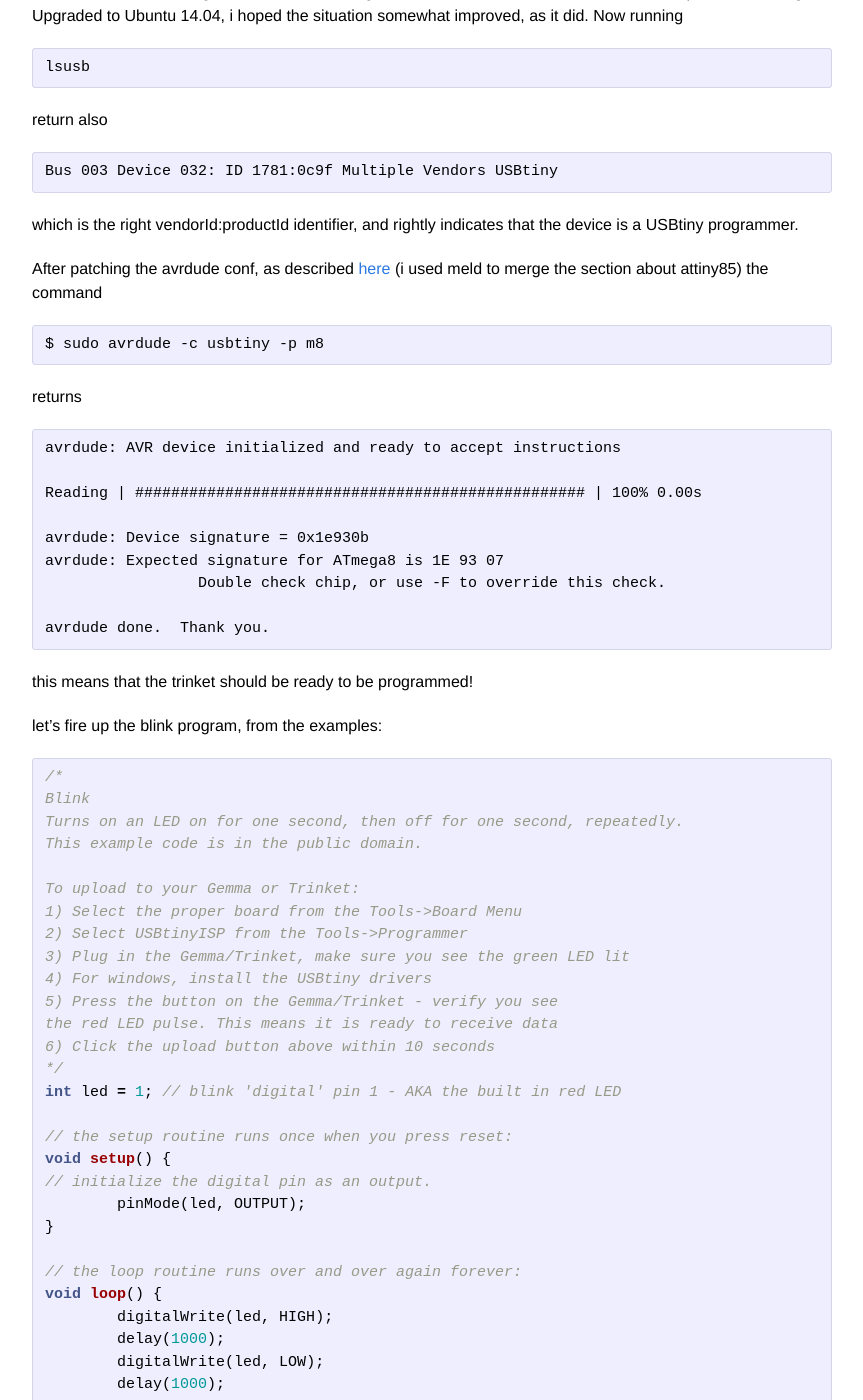
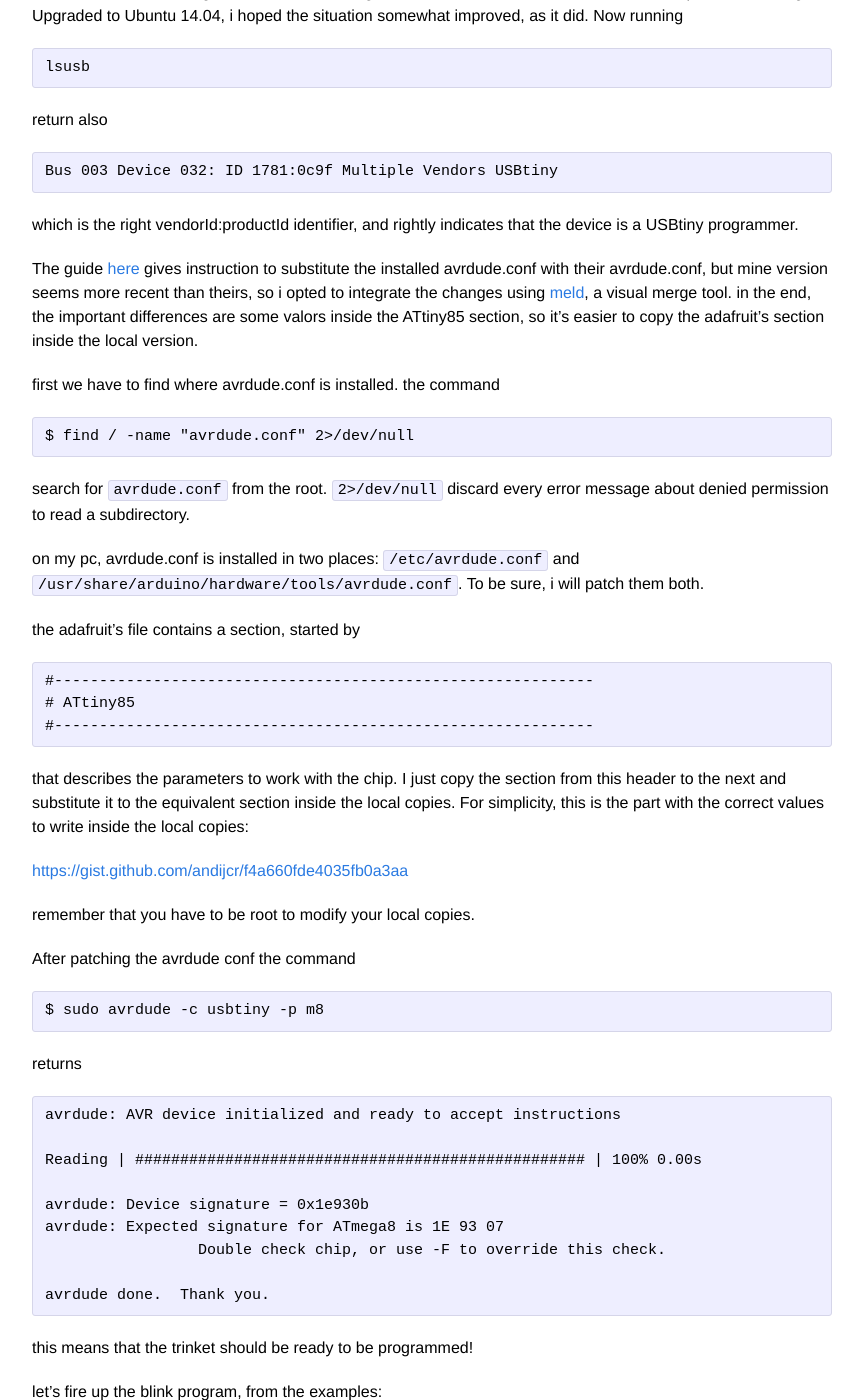
Before and after one commit to andijcr/andijcr.github.io, a Jekyll site: the page built from _posts/2014-07-31-notes-on-trinket-on-ubuntu-14.04.md, in a window 1280 px wide and 1400 px high, scrolled down 1071 px. Shown: the whole window, without its empty margins (208-1071 px from the left). Built offline with Jekyll 4.4.1, drawn with Linux system fonts in a browser that asks for light colours.

Commit message:
added a section to help patch a avrdude section, started a draft on polymer project

```diff
--- a/_posts/2014-07-31-notes-on-trinket-on-ubuntu-14.04.md
+++ b/_posts/2014-07-31-notes-on-trinket-on-ubuntu-14.04.md
@@ -24,8 +24,30 @@ return also
 
 which is the right vendorId:productId identifier, and rightly indicates that the device is a USBtiny programmer.
 
-After patching the avrdude conf, as described [here](https://learn.adafruit.com/introducing-trinket/setting-up-with-arduino-ide) (i used meld to merge the section about attiny85)
+The guide [here](https://learn.adafruit.com/introducing-trinket/setting-up-with-arduino-ide) gives instruction to substitute the installed avrdude.conf with their avrdude.conf, but mine version seems more recent than theirs, so i opted to integrate the changes using [meld](http://meldmerge.org/), a visual merge tool. in the end, the important differences are some valors inside the ATtiny85 section, so it's easier to copy the adafruit's section inside the local version.
+
+first we have to find where avrdude.conf is installed.
 the command
+
+	$ find / -name "avrdude.conf" 2>/dev/null
+
+search for `avrdude.conf` from the root. `2>/dev/null` discard every error message about denied permission to read a subdirectory.
+
+on my pc, avrdude.conf is installed in two places: `/etc/avrdude.conf` and `/usr/share/arduino/hardware/tools/avrdude.conf`. To be sure, i will patch them both.
+
+the adafruit's file contains a section, started by
+
+	#------------------------------------------------------------
+	# ATtiny85
+	#------------------------------------------------------------
+
+that describes the parameters to work with the chip. I just copy the section from this header to the next and substitute it to the equivalent section inside the local copies. For simplicity, this is the part with the correct values to write inside the local copies:
+
+[https://gist.github.com/andijcr/f4a660fde4035fb0a3aa](https://gist.github.com/andijcr/f4a660fde4035fb0a3aa)
+
+remember that you have to be root to modify your local copies.
+
+After patching the avrdude conf the command
 
 	$ sudo avrdude -c usbtiny -p m8
 
```
Also changed, not shown: _drafts/notes-on-polymer.md (added, +21 -0 lines).
